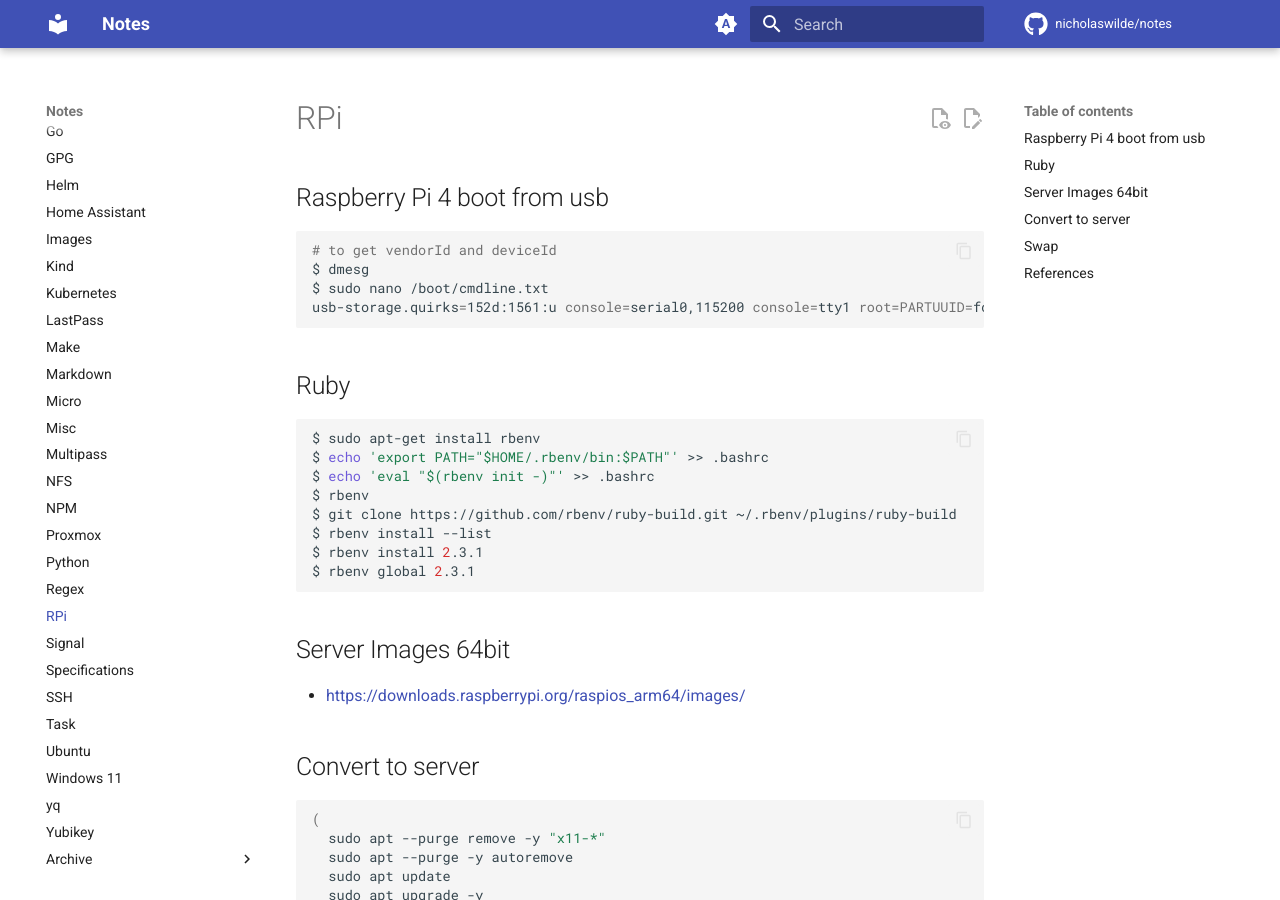
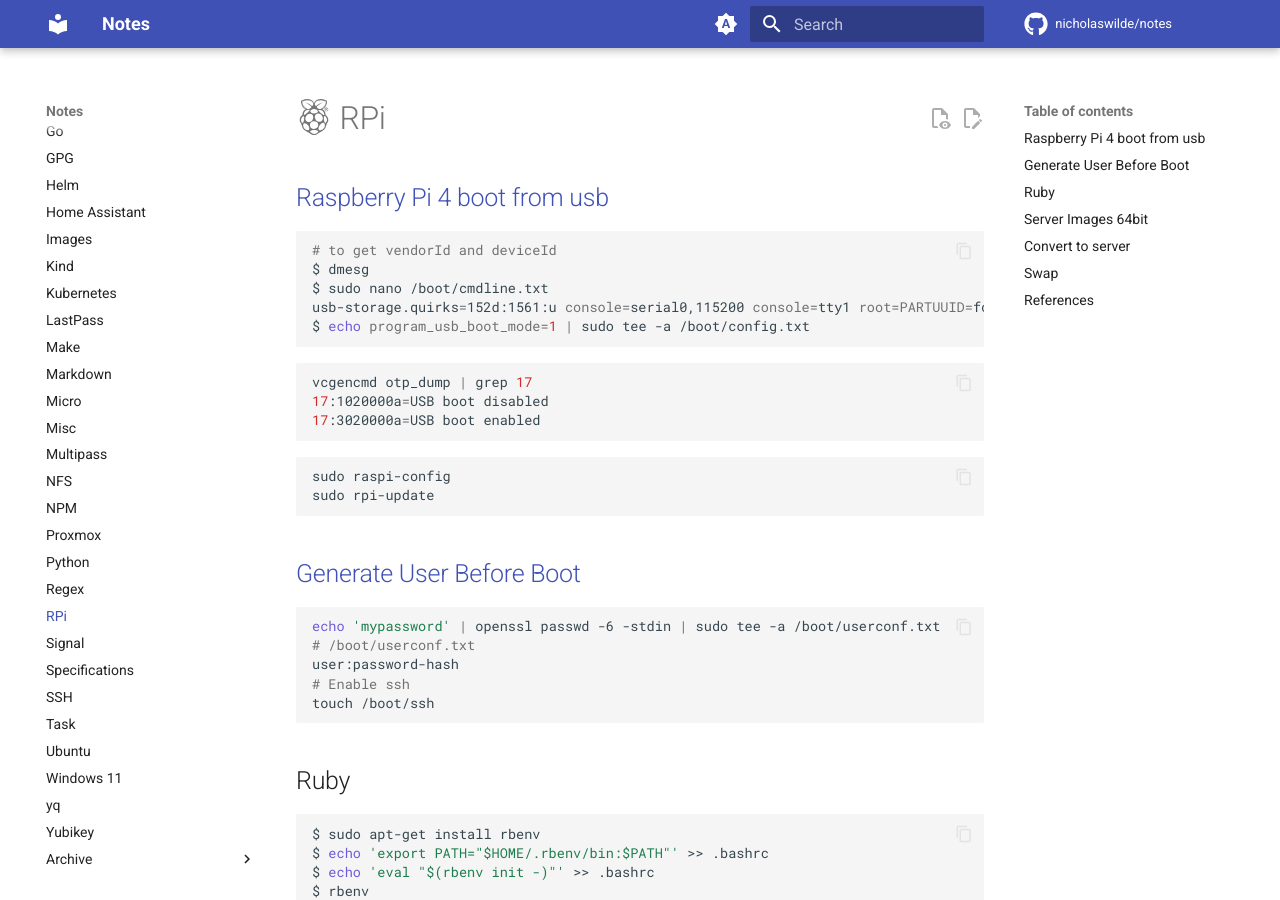
Before and after one commit to nicholaswilde/notes, an MkDocs documentation site: the page built from docs/rpi.md, in a window 1280 px wide and 900 px high. Built offline with MkDocs 1.6.1 and Material for MkDocs 9.7.7, drawn with Linux system fonts in a browser that asks for light colours; comment, search, counter and statistics services are not loaded.

Commit message:
Update rpi.md

````diff
--- a/docs/rpi.md
+++ b/docs/rpi.md
@@ -1,12 +1,34 @@
-# RPi
+# :simple-raspberrypi: RPi
 
-## Raspberry Pi 4 boot from usb
+## [Raspberry Pi 4 boot from usb][1]
 
 ```shell
 # to get vendorId and deviceId
 $ dmesg
 $ sudo nano /boot/cmdline.txt
 usb-storage.quirks=152d:1561:u console=serial0,115200 console=tty1 root=PARTUUID=fcf4cb94-02 rootfstype=ext4 elevator=deadline fsck.repair=yes rootwait
+$ echo program_usb_boot_mode=1 | sudo tee -a /boot/config.txt
+```
+
+```shell
+vcgencmd otp_dump | grep 17
+17:1020000a=USB boot disabled
+17:3020000a=USB boot enabled
+```
+
+```shell
+sudo raspi-config
+sudo rpi-update
+```
+
+## [Generate User Before Boot][2]
+
+```shell
+echo 'mypassword' | openssl passwd -6 -stdin | sudo tee -a /boot/userconf.txt
+# /boot/userconf.txt
+user:password-hash
+# Enable ssh
+touch /boot/ssh
 ```
 
 ## Ruby
@@ -65,3 +87,6 @@ sudo dphys-swapfile swapon
 ```
 
 ## References
+
+[1]: <https://www.makeuseof.com/how-to-boot-raspberry-pi-ssd-permanent-storage/>
+[2]: <https://www.raspberrypi.com/news/raspberry-pi-bullseye-update-april-2022/>
````
